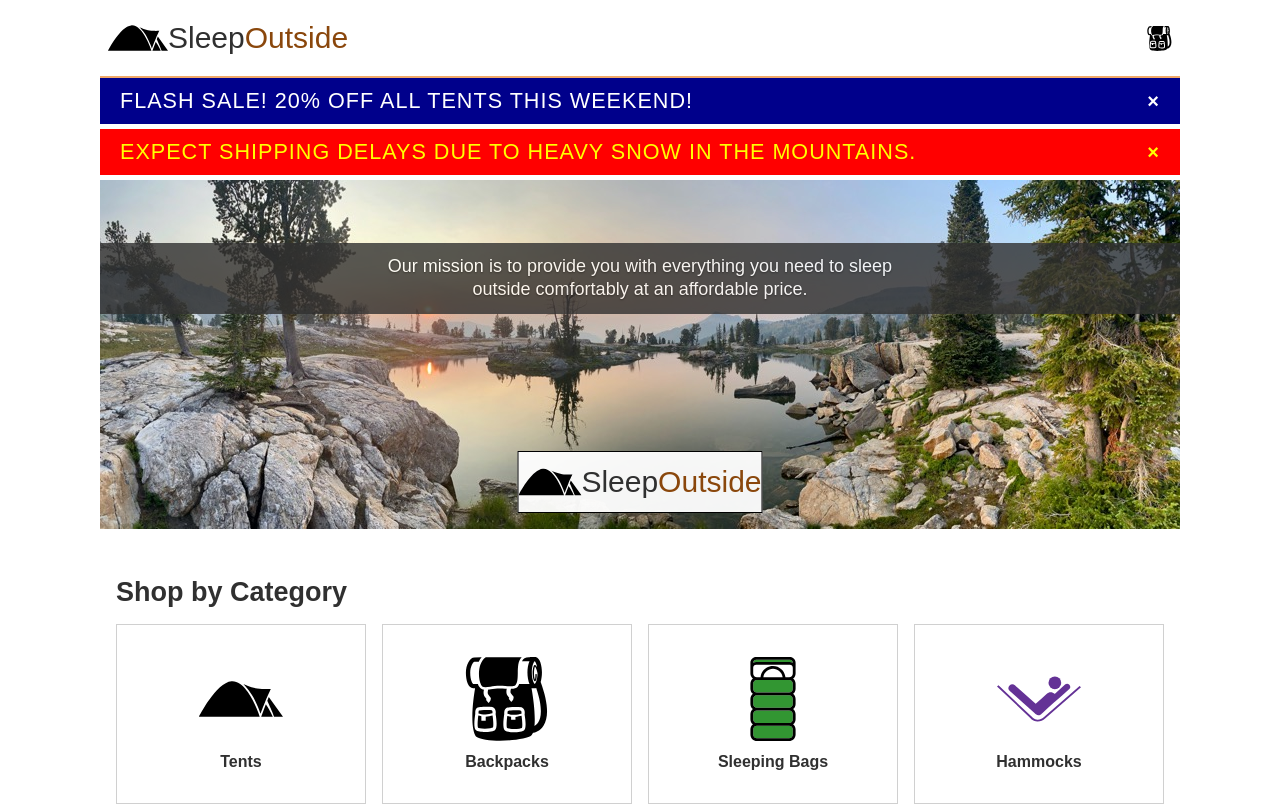
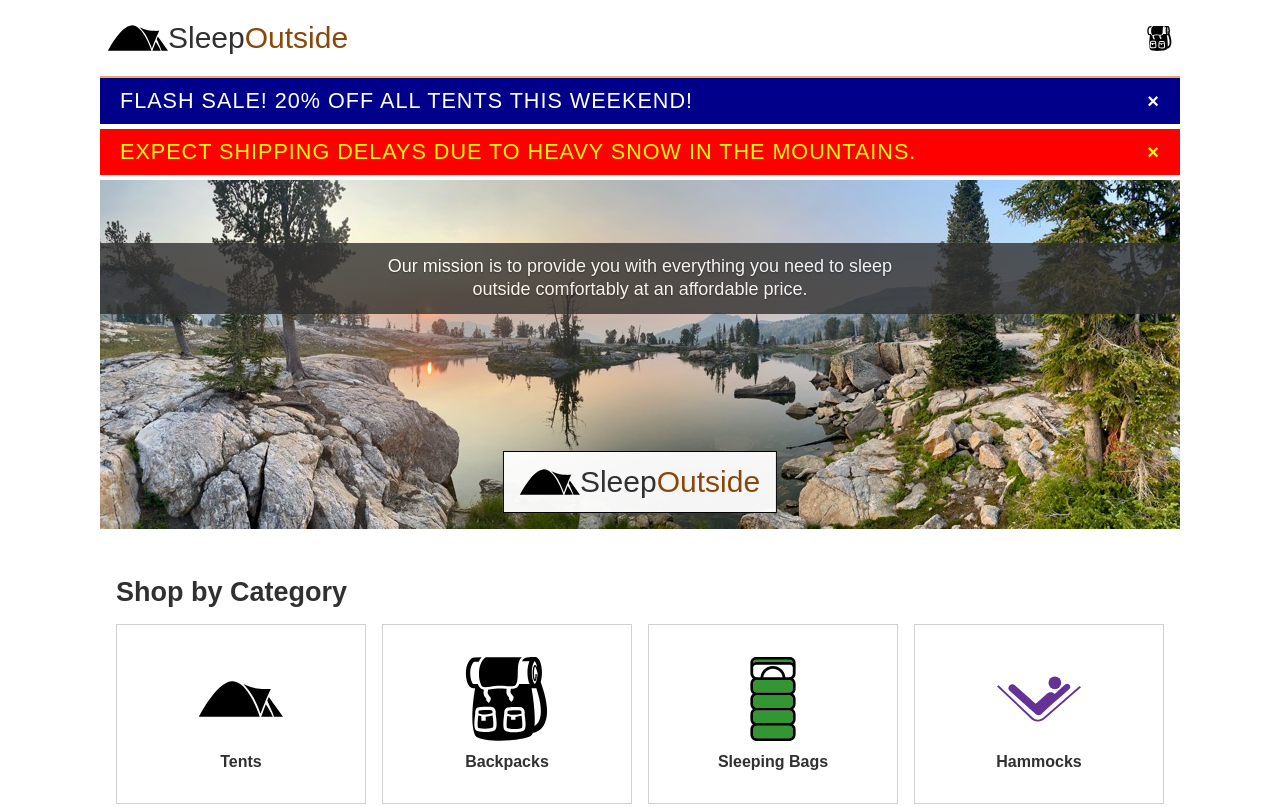
Before and after one commit to dylancleghorn/wdd330-sleepoutside, a website built with Vite: page src/index.html in a window 1280 px wide. Shown: the top 807 px of the page. Built offline with nearby package versions, Linux system fonts and the light colour scheme.

Commit message:
hero logo css

```diff
--- a/src/css/style.css
+++ b/src/css/style.css
@@ -425,6 +425,8 @@ footer {
   background-color: rgba(255, 255, 255, 0.95);
   z-index: 2;
   border: 1px black solid;
+  padding: 0 1rem;
+  width: auto;
 }
 
 .hero .mission {
```
